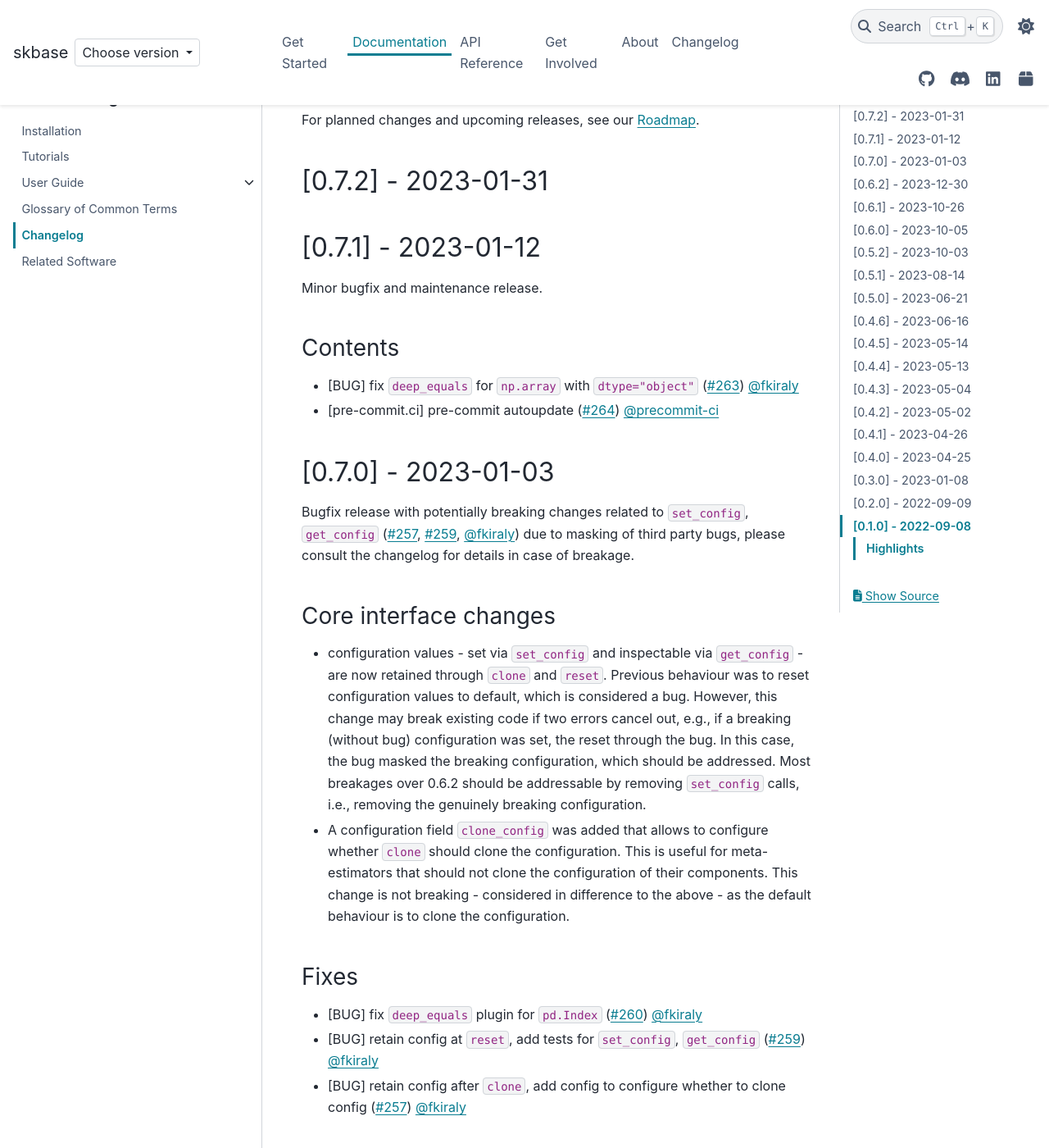
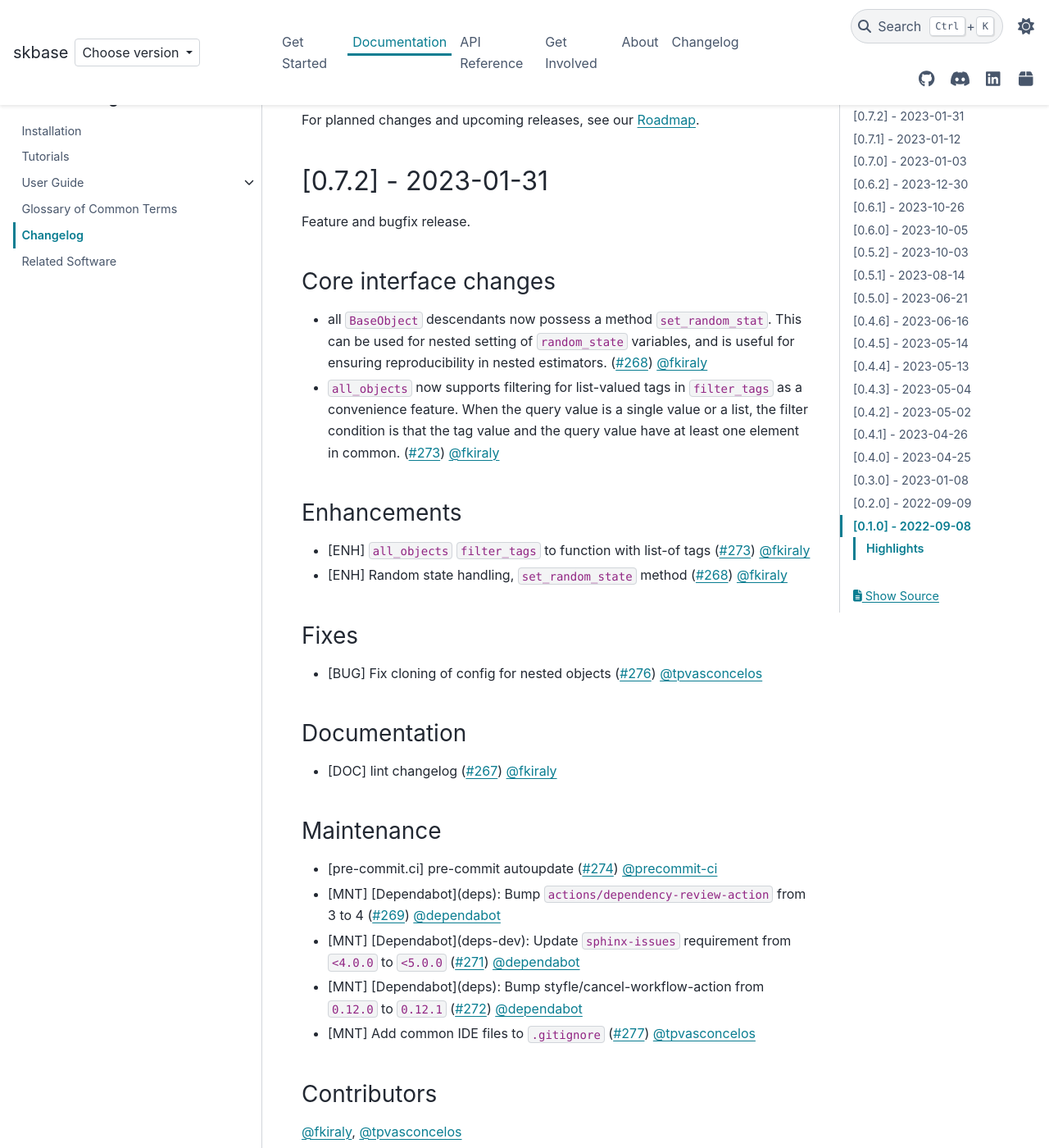
Before and after one commit to sktime/skbase, a Sphinx documentation site: the page built from docs/source/user_documentation/changelog.rst, in a window 1280 px wide and 1400 px high, scrolled down 283 px. Shown: the whole window at 82% size. Built offline with Sphinx 7.4.7 and the PyData theme 0.15.4, drawn with Linux system fonts in a browser that asks for light colours; comment, search, counter and statistics services are not loaded.

Commit message:
changelog

```diff
--- a/docs/source/user_documentation/changelog.rst
+++ b/docs/source/user_documentation/changelog.rst
@@ -17,6 +17,55 @@ For planned changes and upcoming releases, see our :ref:`roadmap`.
 
 [0.7.2] - 2023-01-31
 ====================
+
+Feature and bugfix release.
+
+Core interface changes
+----------------------
+
+* all ``BaseObject`` descendants now possess a method ``set_random_stat``.
+  This can be used for nested setting of ``random_state`` variables,
+  and is useful for ensuring reproducibility in nested estimators.
+  (:pr:`268`) :user:`fkiraly`
+* ``all_objects`` now supports filtering for list-valued tags in ``filter_tags``
+  as a convenience feature.
+  When the query value is a single value or a list, the filter condition is
+  that the tag value and the query value have at least one element in common.
+  (:pr:`273`) :user:`fkiraly`
+
+Enhancements
+------------
+
+* [ENH] ``all_objects`` ``filter_tags`` to function with list-of tags
+  (:pr:`273`) :user:`fkiraly`
+* [ENH] Random state handling, ``set_random_state`` method (:pr:`268`) :user:`fkiraly`
+
+Fixes
+-----
+
+* [BUG] Fix cloning of config for nested objects (:pr:`276`) :user:`tpvasconcelos`
+
+Documentation
+-------------
+
+* [DOC] lint changelog (:pr:`267`) :user:`fkiraly`
+
+Maintenance
+-----------
+
+* [pre-commit.ci] pre-commit autoupdate (:pr:`274`) :user:`precommit-ci`
+* [MNT] [Dependabot](deps): Bump ``actions/dependency-review-action`` from 3 to 4
+  (:pr:`269`) :user:`dependabot`
+* [MNT] [Dependabot](deps-dev): Update ``sphinx-issues`` requirement
+  from ``<4.0.0`` to ``<5.0.0`` (:pr:`271`) :user:`dependabot`
+* [MNT] [Dependabot](deps): Bump styfle/cancel-workflow-action
+  from ``0.12.0`` to ``0.12.1`` (:pr:`272`) :user:`dependabot`
+* [MNT] Add common IDE files to ``.gitignore`` (:pr:`277`) :user:`tpvasconcelos`
+
+Contributors
+------------
+:user:`fkiraly`,
+:user:`tpvasconcelos`
 
 
 [0.7.1] - 2023-01-12
```
